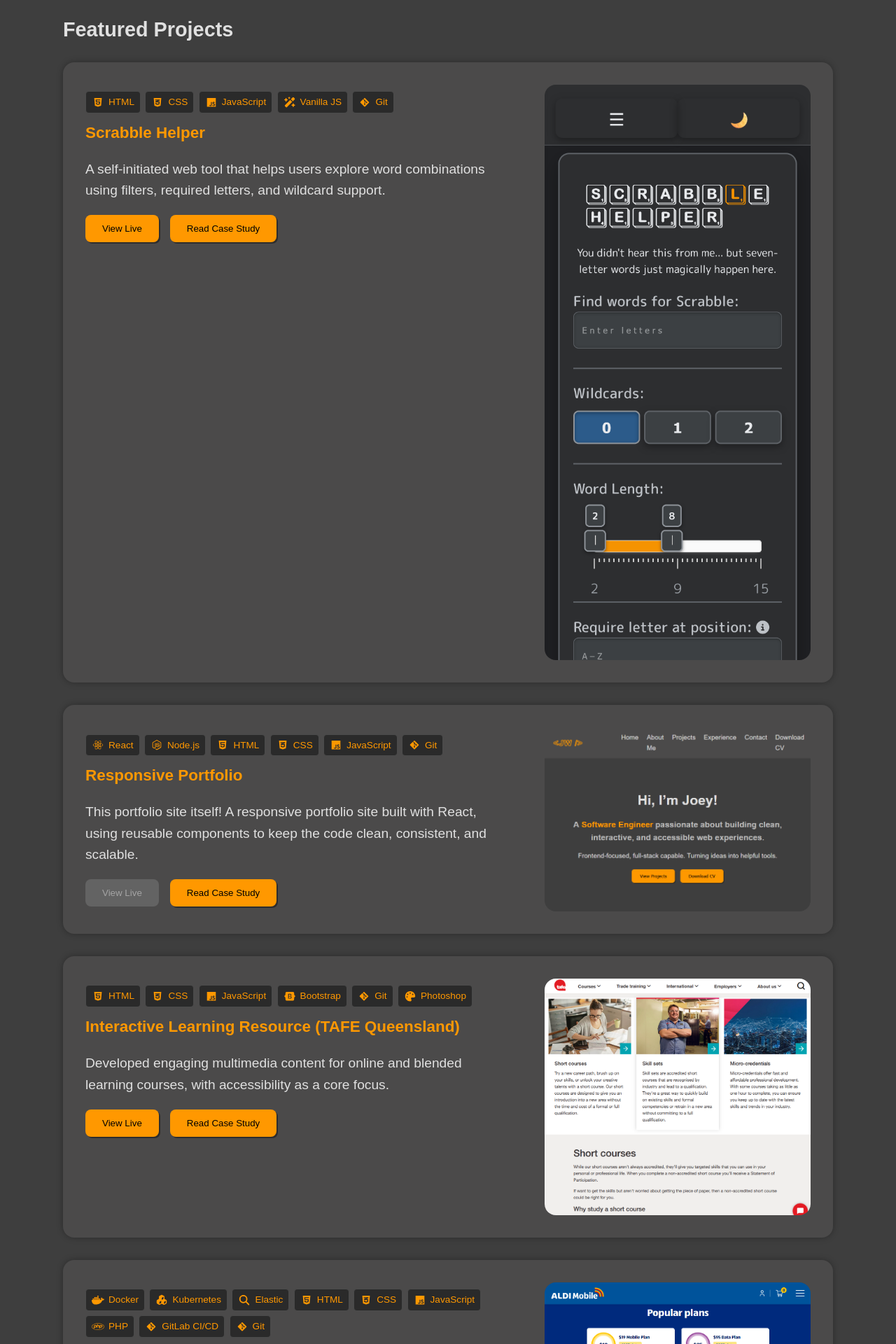
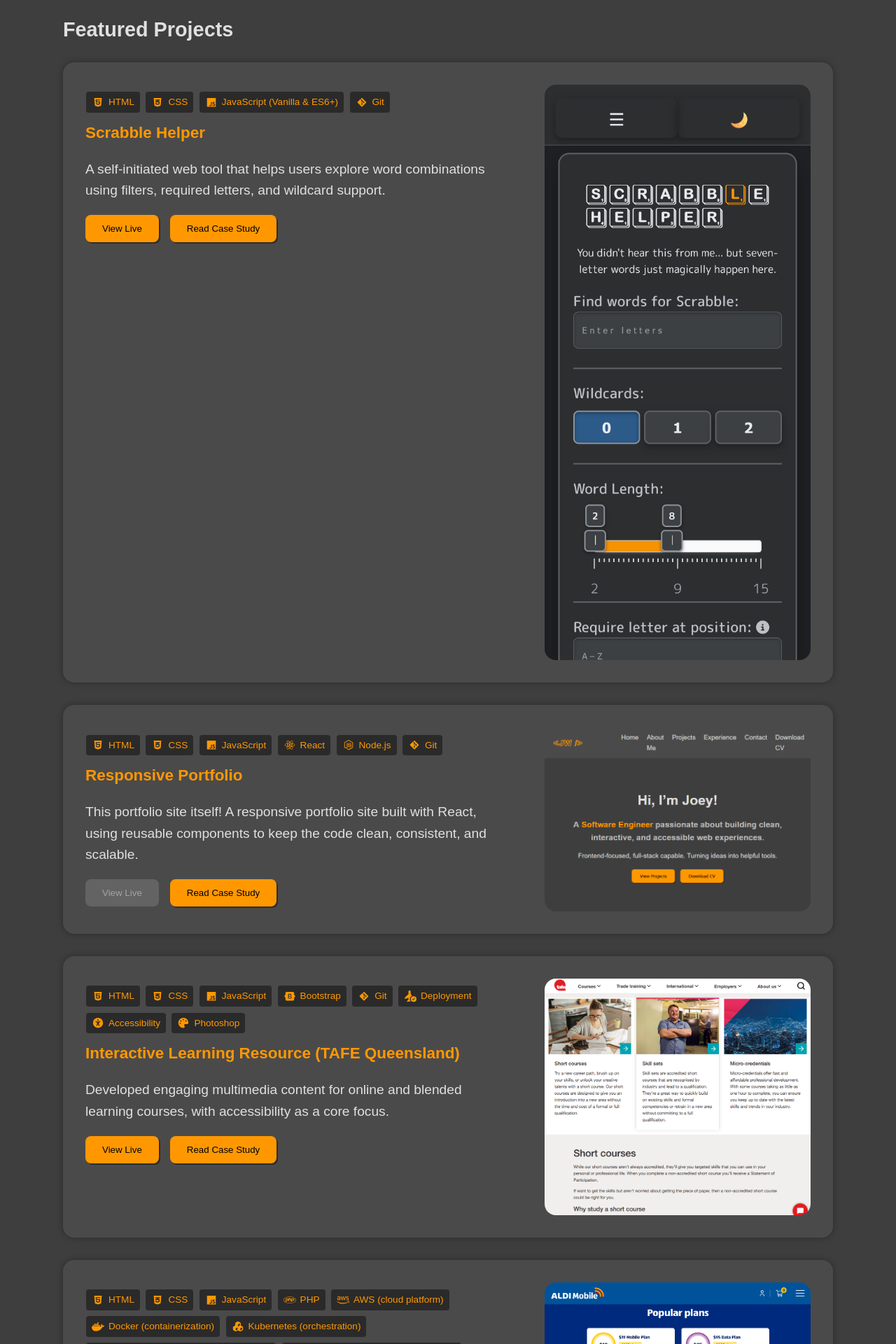
Before and after one commit to w0nght/jowee_portfolio, a React (Create React App) app: page / in a window 1280 px wide. Shown: the part 560-2480 px from the top of the page at 70% size. Built offline with nearby package versions, Linux system fonts and the light colour scheme; the HTML template or start-up script is replaced by a standard one.

Commit message:
Update tags and reorder tags

```diff
--- a/src/components/ExperienceSection.jsx
+++ b/src/components/ExperienceSection.jsx
@@ -37,9 +37,9 @@ function ExperienceTAFE() {
     { label: "JavaScript", icon: "javascript" },
     { label: "Bootstrap", icon: "bootstrap" },
     { label: "Git", icon: "git" },
-    { label: "Photoshop", icon: "photoshop" },
     { label: "Deployment", icon: "deployment" },
     { label: "Accessibility", icon: "accessibility" },
+    { label: "Photoshop", icon: "photoshop" },
   ];
   return (
     <ExperienceCard
@@ -50,11 +50,8 @@ function ExperienceTAFE() {
       tags={tags}
     >
       <ul>
-        <li>
-          Collaborated with instructional designers to deliver engaging online
-          learning.
-        </li>
-        <li>Developed resources optimized for both web and mobile.</li>
+        <li>Collaborated with instructional designers to deliver engaging online and blended learning.</li>
+        <li>Designed, developed, and implemented engaging multimedia content for online and blended learning.</li>
         <li>Maintained style guides for consistency across modules.</li>
       </ul>
     </ExperienceCard>
@@ -64,25 +61,26 @@ function ExperienceTAFE() {
 // 🎓 edX / Monash
 function ExperienceEdX() {
   const tags = [
+    { label: "JavaScript", icon: "javascript" },
+    { label: "jQuery", icon: "jquery" },
+    { label: "Git", icon: "git" },
+    { label: "Troubleshooting", icon: "troubleshooting" },
     { label: "Figma", icon: "figma" },
     { label: "Miro", icon: "miro" },
-    { label: "Git", icon: "git" },
-    { label: "JavaScript", icon: "javascript" },
-    { label: "jQuery", icon: "jquery" },
   ];
   return (
     <ExperienceCard
       date="Dec 2022 – Mar 2024"
       title="UX/UI Teaching Assistant"
       company="edX (Monash University)"
-      description="Mentored students through Monash University’s UX/UI Bootcamp."
+      description="Helped students achieve their learning goals to become UX/UI designers and developers through Monash University’s UX/UI Bootcamp."
       tags={tags}
     >
       <ul>
+        <li>Provided support to students along with the teaching instructor.</li>
+        <li>Provided real-time troubleshooting during workshops and projects.</li>
         <li>Guided students through coding challenges and design reviews.</li>
-        <li>
-          Provided real-time troubleshooting during workshops and projects.
-        </li>
+        <li>Graded students' homework and group project assignments.</li>
       </ul>
     </ExperienceCard>
   );
@@ -91,16 +89,16 @@ function ExperienceEdX() {
 // 📡 Symbio Networks
 function ExperienceSymbio() {
   const tags = [
-    { label: "Docker", icon: "docker" },
-    { label: "Kubernetes", icon: "kubernetes" },
-    { label: "Elastic", icon: "elastic" },
-    { label: "AWS", icon: "aws" },
     { label: "HTML", icon: "html" },
     { label: "CSS", icon: "css" },
     { label: "JavaScript", icon: "javascript" },
     { label: "PHP", icon: "php" },
+    { label: "AWS (cloud platform)", icon: "aws" },
+    { label: "Docker (containerization)", icon: "docker" },
+    { label: "Kubernetes (orchestration)", icon: "kubernetes" },
+    { label: "GitLab CI/CD (automation & pipelines)", icon: "git" },
+    { label: "Elastic (logging, search, monitoring)", icon: "elastic" },
     { label: "Git", icon: "git" },
-    { label: "GitLab CI/CD", icon: "git" },
     { label: "Deployment", icon: "deployment" },
     { label: "Agile Methodologies", icon: "agile" },
   ];
@@ -109,17 +107,23 @@ function ExperienceSymbio() {
       date="Jan 2022 – Apr 2023"
       title="Graduate Software Engineer"
       company="Symbio Networks"
-      description="Ensured seamless operation of ALDI Mobile provisioning systems, supporting thousands of customers with reliable recharges and notifications."
+      description="As a Graduate Software Engineer, I had diverse responsibilities encompassing software development, logging and monitoring, and testing. Within my team, we focused on the provisioning for ALDI Mobile. Our main objective was to ensure the seamless operation of ALDI Mobile, including critical functions like mobile plan recharges, the effective distribution of mail and SMS campaigns."
       tags={tags}
     >
+      <p>Software developing and deploying:</p>
       <ul>
-        <li>
-          Configured custom Watcher alarms in ELK stack to detect anomalies.
-        </li>
-        <li>
-          Analyzed logs in Kibana to prevent customer-impacting incidents.
-        </li>
+        <li>Participated in the full software development lifecycle, including requirements analysis, design, coding, testing, and deployment.</li>
         <li>Managed deployments across 11 applications with GitLab CI/CD.</li>
+        <li>Monitored and resolved issues related to build failures, test errors, and deployment glitches.</li>
+      </ul>
+      <p>Logging and monitoring:</p>
+      <ul>
+        <li>Configured custom Watcher alarms in ELK stack to detect anomalies and trigger notifications.</li>
+        <li>Analyzed logs in Kibana to prevent customer-impacting incidents.</li>
+        <li>Actively took on the responsibility of After-Hour Support for critical processes outside regular business hours.</li>
+      </ul>
+      <p>Testing:</p>
+      <ul>
         <li>Acted as interim QA, executing test cases and validating fixes.</li>
       </ul>
     </ExperienceCard>
@@ -129,28 +133,26 @@ function ExperienceSymbio() {
 // 🎤 FanTipper
 function ExperienceFanTipper() {
   const tags = [
-    { label: "React Native", icon: "react-native" },
-    { label: "React", icon: "react" },
     { label: "HTML", icon: "html" },
     { label: "CSS", icon: "css" },
     { label: "JavaScript", icon: "javascript" },
+    { label: "React", icon: "react" },
+    { label: "React Native", icon: "react-native" },
   ];
   return (
     <ExperienceCard
       date="Oct 2018 – Mar 2020"
       title="Software Engineer"
       company="FanTipper"
-      description="Led front-end development for both web and mobile apps, building a responsive platform for fans and creators."
+      description="Handled the front-end development for the FanTipper mobile app from scratch, building a responsive platform for fans and creators."
       tags={tags}
     >
       <ul>
         <li>
           Built cross-platform apps with React Native for iOS and Android.
         </li>
-        <li>
-          Developed responsive web pages with React and modern UI practices.
-        </li>
         <li>Contributed to design discussions in a small, agile team.</li>
+        <li> Gained valuable insights and experience in the fundraising sector, contributing as a collaborative team player in a dynamic work environment.</li>
       </ul>
     </ExperienceCard>
   );
--- a/src/components/Projects.js
+++ b/src/components/Projects.js
@@ -54,8 +54,7 @@ function ProjectScrabbleHelper() {
   const tags = [
     { label: "HTML", icon: "html" },
     { label: "CSS", icon: "css" },
-    { label: "JavaScript", icon: "javascript" },
-    { label: "Vanilla JS", icon: "vanilla-js" },
+    { label: "JavaScript (Vanilla & ES6+)", icon: "javascript" },
     { label: "Git", icon: "git" },
   ];
   const images = [
@@ -79,11 +78,11 @@ function ProjectScrabbleHelper() {
 
 function ProjectPortfolio() {
   const tags = [
-    { label: "React", icon: "react" },
-    { label: "Node.js", icon: "node" },
     { label: "HTML", icon: "html" },
     { label: "CSS", icon: "css" },
     { label: "JavaScript", icon: "javascript" },
+    { label: "React", icon: "react" },
+    { label: "Node.js", icon: "node" },
     { label: "Git", icon: "git" },
   ];
   const images = [
@@ -111,6 +110,8 @@ function ProjectTAFE() {
     { label: "JavaScript", icon: "javascript" },
     { label: "Bootstrap", icon: "bootstrap" },
     { label: "Git", icon: "git" },
+    { label: "Deployment", icon: "deployment" },
+    { label: "Accessibility", icon: "accessibility" },
     { label: "Photoshop", icon: "photoshop" },
   ];
   const images = [
@@ -133,15 +134,18 @@ function ProjectTAFE() {
 
 function ProjectALDI() {
   const tags = [
-    { label: "Docker", icon: "docker" },
-    { label: "Kubernetes", icon: "kubernetes" },
-    { label: "Elastic", icon: "elastic" },
     { label: "HTML", icon: "html" },
     { label: "CSS", icon: "css" },
     { label: "JavaScript", icon: "javascript" },
     { label: "PHP", icon: "php" },
-    { label: "GitLab CI/CD", icon: "git" },
+    { label: "AWS (cloud platform)", icon: "aws" },
+    { label: "Docker (containerization)", icon: "docker" },
+    { label: "Kubernetes (orchestration)", icon: "kubernetes" },
+    { label: "GitLab CI/CD (automation & pipelines)", icon: "git" },
+    { label: "Elastic (logging, search, monitoring)", icon: "elastic" },
     { label: "Git", icon: "git" },
+    { label: "Deployment", icon: "deployment" },
+    { label: "Agile Methodologies", icon: "agile" },
   ];
   const images = [
     { src: "../assets/images/symbio/ss_1.png", alt: "Project Four screenshot" },
--- a/src/components/Tag.js
+++ b/src/components/Tag.js
@@ -20,6 +20,7 @@ import {
   faDatabase,
   faPalette,
   faCubes,
+  faGear,
   faMagnifyingGlass,
   faUniversalAccess,
   faArrowsRotate,
@@ -27,29 +28,38 @@ import {
 } from "@fortawesome/free-solid-svg-icons";
 
 const iconMap = {
+  // core languages & web fundamentals
+  html: faHtml5,
+  css: faCss3Alt,
   javascript: faJs,
-  css: faCss3Alt,
-  html: faHtml5,
+  php: faPhp,
+
+  // frameworks & libraries
   react: faReact,
+  jquery: faFolderOpen, // fallback: no official jQuery icon in FA Free
+  bootstrap: faBootstrap,
+
+  // backend & devops
   node: faNodeJs,
+  docker: faDocker,
+  kubernetes: faCubes, // fallback: cubes icon
+  elastic: faMagnifyingGlass, // fallback: elastic brand not in FA Free
+  aws: faAws,
+
+  // databases
+  mysql: faDatabase, // fallback: use database icon
+
+  // collaboration & workflow
   git: faGitAlt,
-  code: faCode,
-  "vanilla-js": faWandMagicSparkles,
-  php: faPhp,
-  docker: faDocker,
-  aws: faAws,
-  jquery: faFolderOpen, // fallback: no official jQuery icon in FA Free
-  "react-native": faReact, // reuse React icon
-  bootstrap: faBootstrap,
-  mysql: faDatabase, // fallback: use database icon
+  agile: faArrowsRotate,
+  deployment: faPlaneCircleCheck,
+  accessibility: faUniversalAccess,
+  troubleshooting: faGear,
+
+  // design & prototyping tools
   figma: faFigma,
   miro: faCode, // fallback: generic code icon
   photoshop: faPalette, // fallback: palette icon
-  kubernetes: faCubes, // fallback: cubes icon
-  elastic: faMagnifyingGlass, // fallback: elastic brand not in FA Free
-  accessibility: faUniversalAccess,
-  agile: faArrowsRotate,
-  deployment: faPlaneCircleCheck,
 };
 
 export default function Tag({ label, icon }) {
--- a/src/pages/CaseStudyFour.js
+++ b/src/pages/CaseStudyFour.js
@@ -8,16 +8,16 @@ export default function CaseStudyFour() {
       </h1>
       <div className="tags">
         {[
-          { label: "Docker", icon: "docker" },
-          { label: "Kubernetes", icon: "kubernetes" },
-          { label: "Elastic", icon: "elastic" },
-          { label: "AWS", icon: "aws" },
           { label: "HTML", icon: "html" },
           { label: "CSS", icon: "css" },
           { label: "JavaScript", icon: "javascript" },
           { label: "PHP", icon: "php" },
+          { label: "AWS (cloud platform)", icon: "aws" },
+          { label: "Docker (containerization)", icon: "docker" },
+          { label: "Kubernetes (orchestration)", icon: "kubernetes" },
+          { label: "GitLab CI/CD (automation & pipelines)", icon: "git" },
+          { label: "Elastic (logging, search, monitoring)", icon: "elastic" },
           { label: "Git", icon: "git" },
-          { label: "GitLab CI/CD", icon: "git" },
           { label: "Deployment", icon: "deployment" },
           { label: "Agile Methodologies", icon: "agile" },
         ].map((t) => (
--- a/src/pages/CaseStudyPortfolio.js
+++ b/src/pages/CaseStudyPortfolio.js
@@ -6,11 +6,11 @@ export default function CaseStudyPortfolio() {
       <h1>Responsive Portfolio Case Study</h1>
       <div className="tags">
         {[
-          { label: "React", icon: "react" },
-          { label: "Node.js", icon: "node" },
           { label: "HTML", icon: "html" },
           { label: "CSS", icon: "css" },
           { label: "JavaScript", icon: "javascript" },
+          { label: "React", icon: "react" },
+          { label: "Node.js", icon: "node" },
           { label: "Git", icon: "git" },
         ].map((t) => (
           <Tag key={t.label} label={t.label} icon={t.icon} />
--- a/src/pages/CaseStudyScrabbleHelper.js
+++ b/src/pages/CaseStudyScrabbleHelper.js
@@ -1,4 +1,3 @@
-// import { CustomGallery } from "../components/ImageGallery";
 import CustomGallery from "../components/Gallery";
 import { scrabbleHelperImages } from "../data/caseStudyImages";
 import Tag from "../components/Tag";
@@ -11,8 +10,7 @@ export default function CaseStudyScrabbleHelper() {
         {[
           { label: "HTML", icon: "html" },
           { label: "CSS", icon: "css" },
-          { label: "JavaScript", icon: "javascript" },
-          { label: "Vanilla JS", icon: "vanilla-js" },
+          { label: "JavaScript (Vanilla & ES6+)", icon: "javascript" },
           { label: "Git", icon: "git" },
         ].map((t) => (
           <Tag key={t.label} label={t.label} icon={t.icon} />
@@ -104,16 +102,6 @@ export default function CaseStudyScrabbleHelper() {
         </a>
       </div>
       <h2>📸 Screenshots/Demo</h2>
-      {/* <div className="demo-row">
-        <VideoPlayer
-          src={demoVideo}
-          bg="mist"
-          objectFit="cover"
-          height="640px"
-          caption="Demo video"
-        />
-     </div> */}
-
       <CustomGallery images={scrabbleHelperImages} />
     </section>
   );
--- a/src/pages/CaseStudyThree.js
+++ b/src/pages/CaseStudyThree.js
@@ -11,9 +11,9 @@ export default function CaseStudyThree() {
           { label: "JavaScript", icon: "javascript" },
           { label: "Bootstrap", icon: "bootstrap" },
           { label: "Git", icon: "git" },
-          { label: "Photoshop", icon: "photoshop" },
           { label: "Deployment", icon: "deployment" },
           { label: "Accessibility", icon: "accessibility" },
+          { label: "Photoshop", icon: "photoshop" },
         ].map((t) => (
           <Tag key={t.label} label={t.label} icon={t.icon} />
         ))}
```
